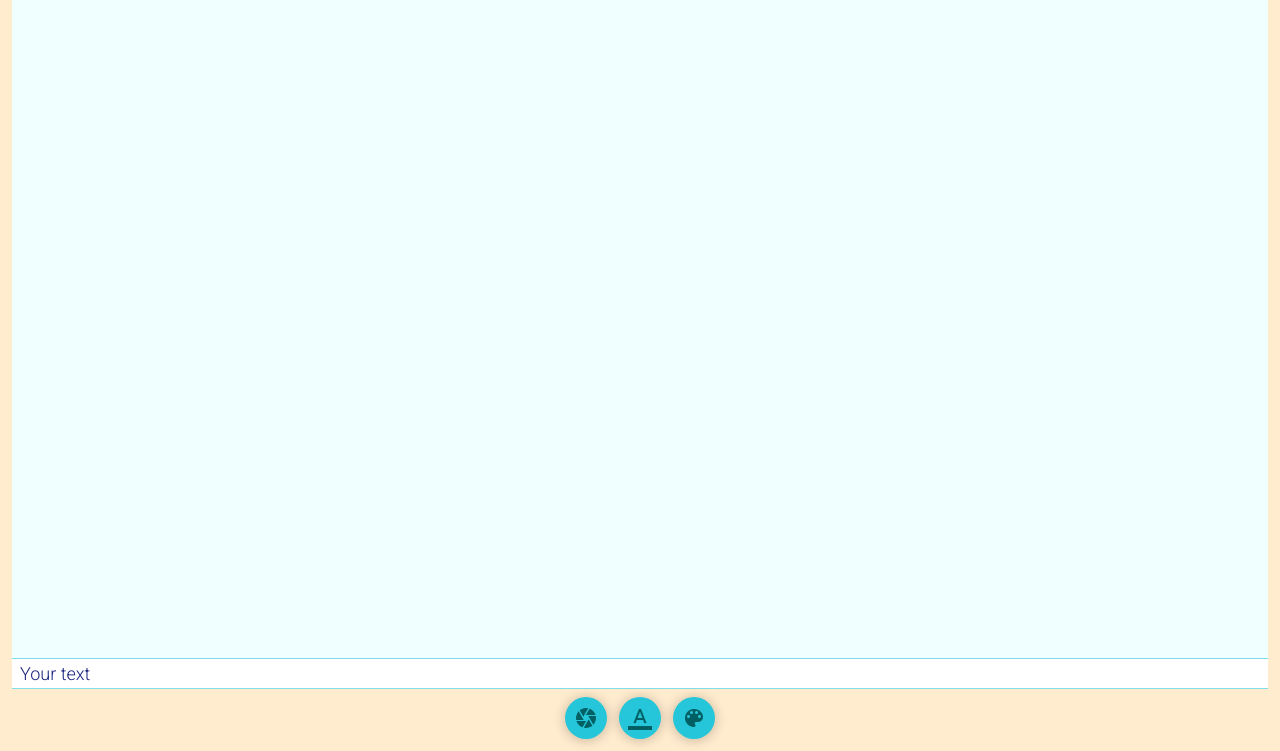
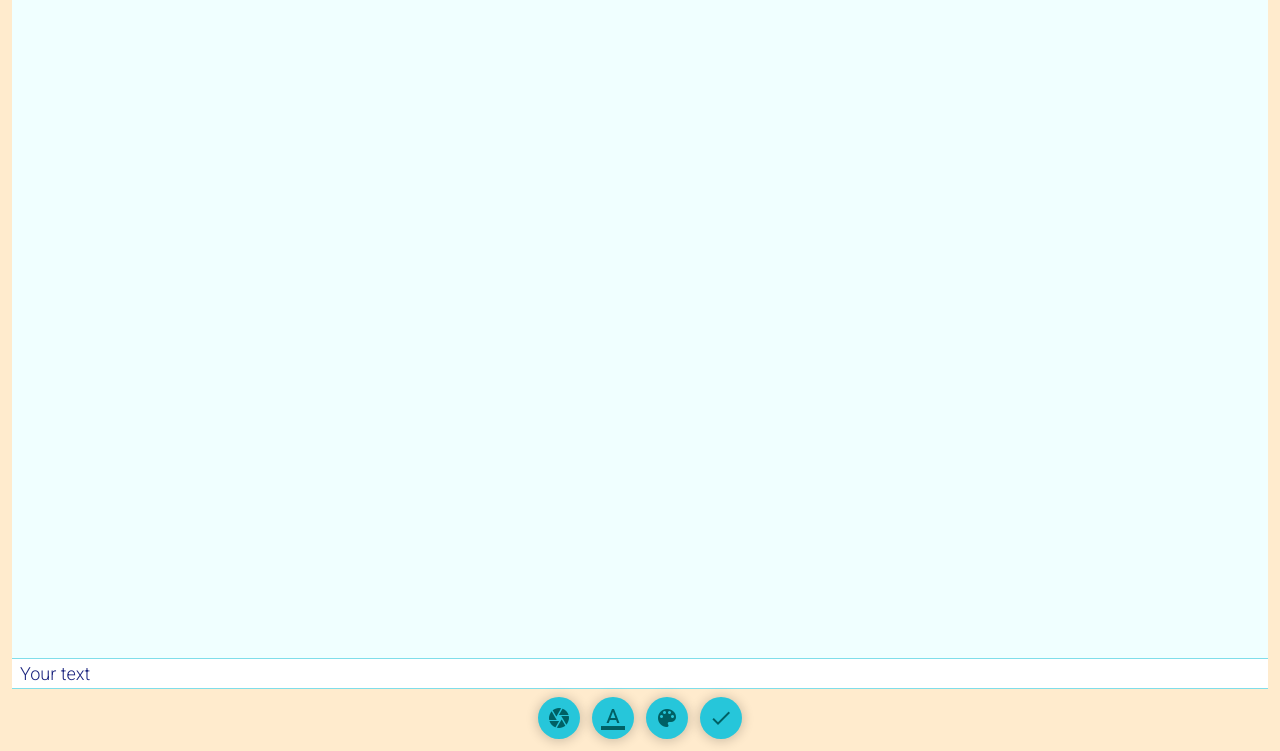
Before and after one commit to Sevser/FONTS, a website built with webpack: page pwa/src/index.html in a window 1280 px wide. Both pictures are taken after a click on the button "add". Shown: the part 73-824 px from the top of the page. Built offline with nearby package versions, Linux system fonts and the light colour scheme; what @jaames/iro would draw is missing.

Commit message:
add button

```diff
--- a/pwa/src/index.html
+++ b/pwa/src/index.html
@@ -51,6 +51,11 @@
                         <i class="material-icons">color_lens</i>
                     </button>
                 </div>
+                <div class="main-page_tools-tool">
+                    <button class="circle-button button-start button-color-background button-done" for="file">
+                        <i class="material-icons">done</i>
+                    </button>
+                </div>
             </div>
         </div>
     </div>
```
Also changed, not shown: 2 other files.
